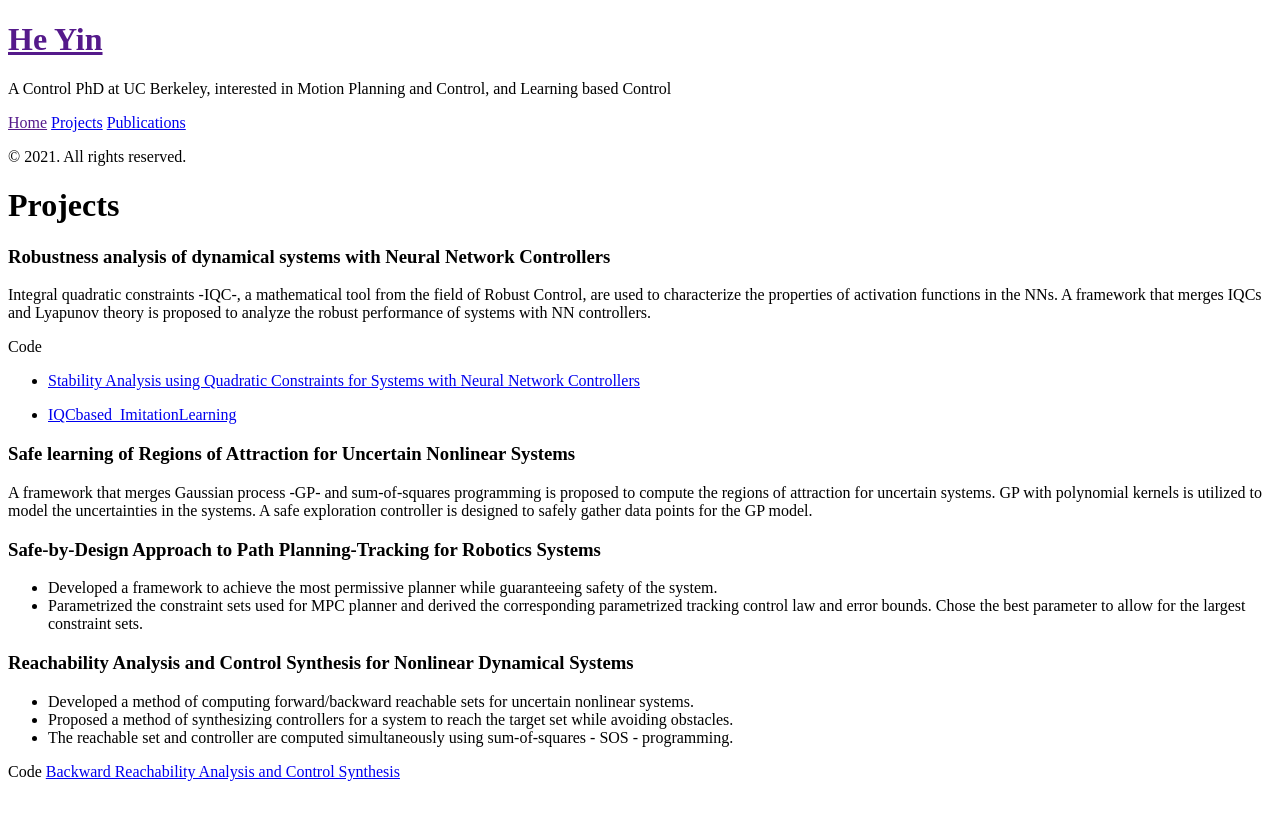
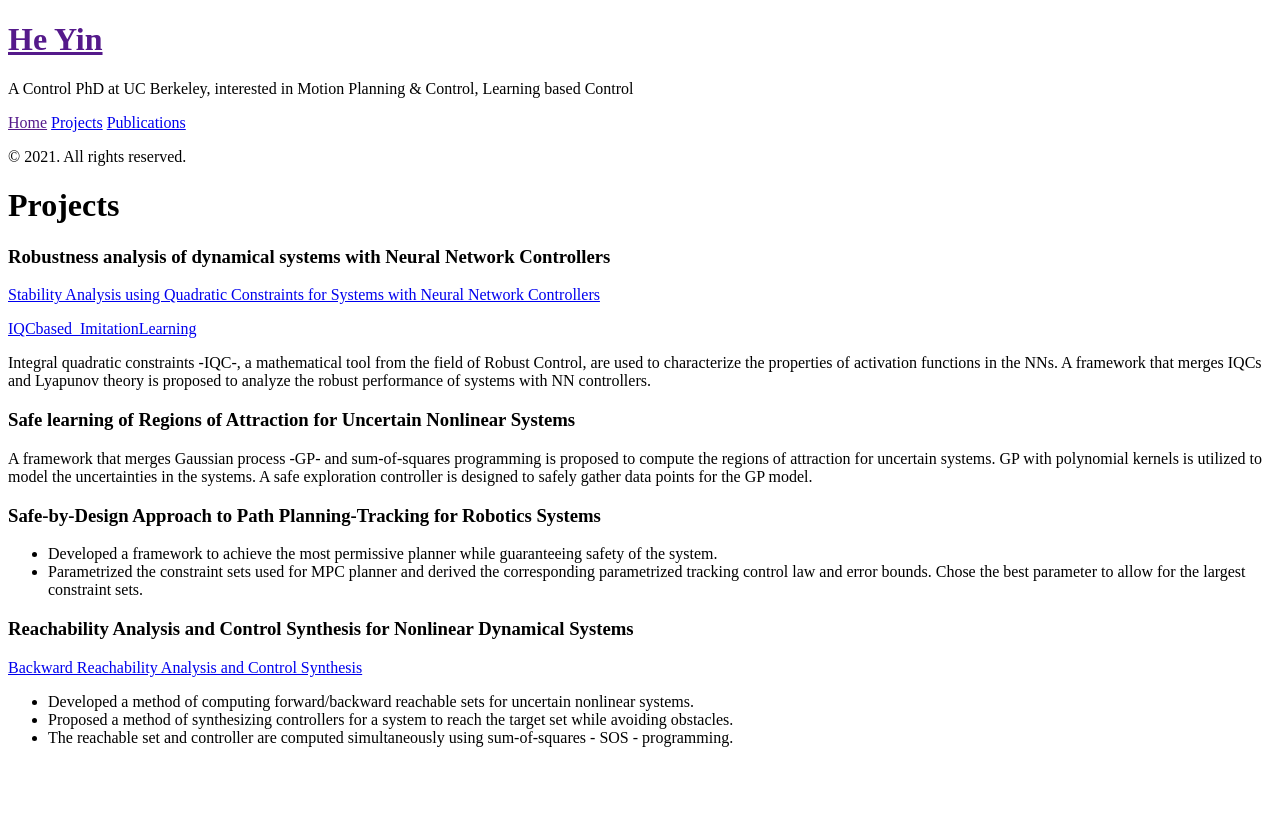
Before and after one commit to heyinUCB/heyin.github.io, a Jekyll site: the page built from projects.md, in a window 1280 px wide. Shown: the top 820 px of the page. Built offline with Jekyll 4.4.1, drawn with Linux system fonts in a browser that asks for light colours; Markdown is read by kramdown in place of the engine named in the settings.

Commit message:
[Adhoc] Add content to existing framework

```diff
--- a/_config.yml
+++ b/_config.yml
@@ -9,7 +9,7 @@ permalink:        pretty
 # Setup
 title:            He Yin
 tagline:          'A Jekyll theme'
-description:      'A Control PhD at UC Berkeley, interested in Motion Planning and Control, and Learning based Control'
+description:      'A Control PhD at UC Berkeley, interested in Motion Planning & Control, Learning based Control'
 url:              http://hyde.getpoole.com
 baseurl:          /
 
--- a/projects.md
+++ b/projects.md
@@ -5,13 +5,12 @@ title: Projects
 
 ### Robustness analysis of dynamical systems with Neural Network Controllers
 
+[Stability Analysis using Quadratic Constraints for Systems with Neural Network Controllers](https://github.com/heyinUCB/Stability-Analysis-using-Quadratic-Constraints-for-Systems-with-Neural-Network-Controllers)
+
+[IQCbased_ImitationLearning](https://github.com/heyinUCB/IQCbased_ImitationLearning)
+
 Integral quadratic constraints -IQC-, a mathematical tool from the field of Robust Control, are used to
 characterize the properties of activation functions in the NNs. A framework that merges IQCs and Lyapunov theory is proposed to analyze the robust performance of systems with NN controllers.
-
-Code
-* [Stability Analysis using Quadratic Constraints for Systems with Neural Network Controllers](https://github.com/heyinUCB/Stability-Analysis-using-Quadratic-Constraints-for-Systems-with-Neural-Network-Controllers)
-
-* [IQCbased_ImitationLearning](https://github.com/heyinUCB/IQCbased_ImitationLearning)
 
 ### Safe learning of Regions of Attraction for Uncertain Nonlinear Systems
 
@@ -25,10 +24,8 @@ the systems. A safe exploration controller is designed to safely gather data poi
   control law and error bounds. Chose the best parameter to allow for the largest constraint sets.
 
 ### Reachability Analysis and Control Synthesis for Nonlinear Dynamical Systems
+[Backward Reachability Analysis and Control Synthesis](https://github.com/heyinUCB/Backward-Reachability-Analysis-and-Control-Synthesis)
 
 * Developed a method of computing forward/backward reachable sets for uncertain nonlinear systems.
 * Proposed a method of synthesizing controllers for a system to reach the target set while avoiding obstacles.
 * The reachable set and controller are computed simultaneously using sum-of-squares - SOS - programming.
-
-Code
-[Backward Reachability Analysis and Control Synthesis](https://github.com/heyinUCB/Backward-Reachability-Analysis-and-Control-Synthesis)
```
